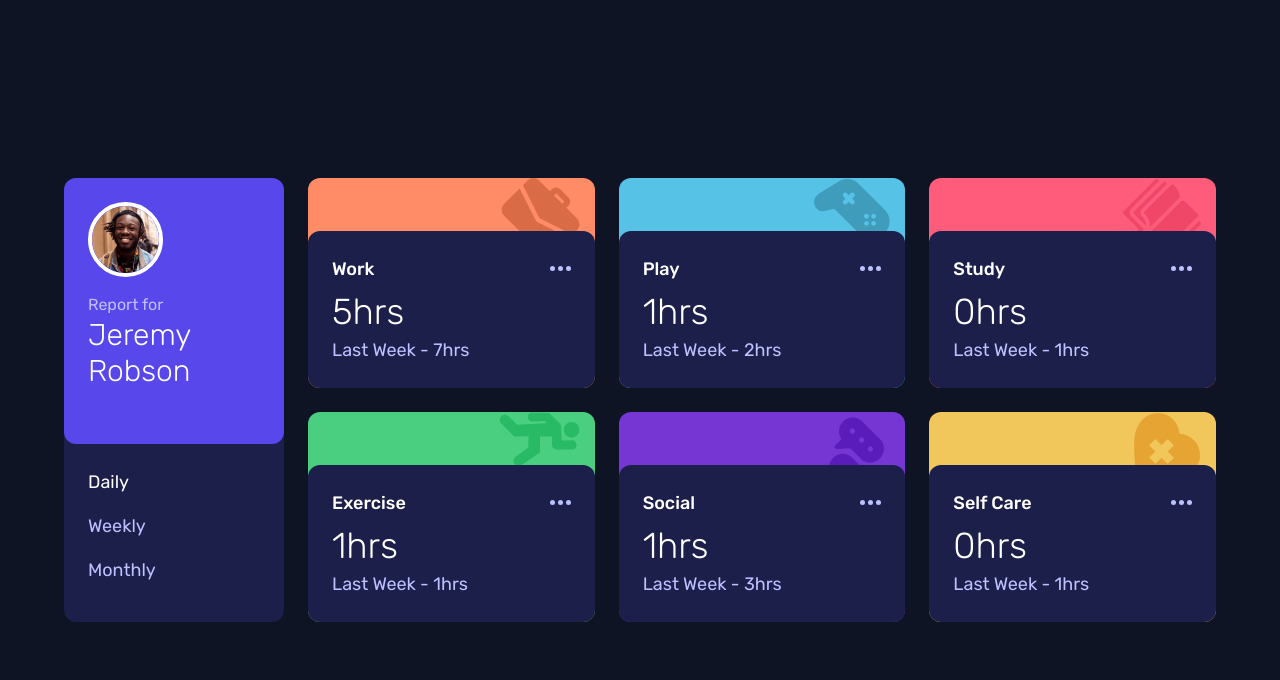
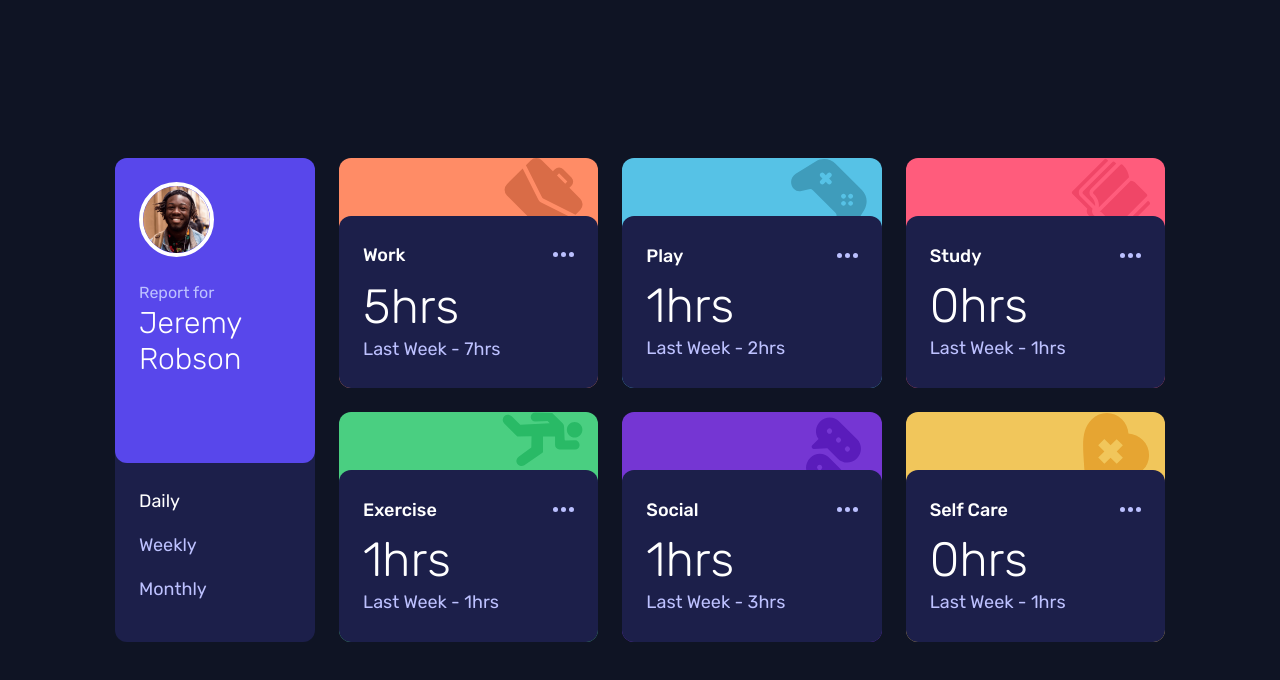
Before and after one commit to WilliamLop/time-tracking-dashboard-main, a website: page src/index.html in a window 1280 px wide. Drawn offline with Linux system fonts and the light colour scheme.

Commit message:
Styles add

```diff
--- a/src/css/personalizados.css
+++ b/src/css/personalizados.css
@@ -61,7 +61,7 @@
     .content__social,
     .content__self
     {
-        height: 210px;
+        height: 230px;
     }
 
 }
--- a/src/index.html
+++ b/src/index.html
@@ -18,13 +18,13 @@
 
   <main class="h-[100vh] relative box-border grid place-items-center">
     <!-- COTENEDOR PADRE -->
-    <div class="w-[90%] max-w-[1200px] mx-auto my-20 h-[100%] md:h-[85%] md:my-0 grid items-center">
+    <div class="w-[90%] max-w-[1050px] mx-auto my-20 h-[100%] md:h-[85%] md:my-0 grid items-center">
       <!-- CONTENEDOR -->
-      <div class="grid gap-6 md:grid-cols-[220px,1fr]">
+      <div class="grid gap-6 md:grid-cols-[150px,1fr] lg:grid-cols-[200px,1fr]">
         <!-- CONTENDOR USER -->
         <div class="bg-Darkblue rounded-xl h-[100%]">
           <!-- CONTENT USER -->
-          <div class="bg-Blue p-6 rounded-xl flex items-center gap-4 md:flex-col md:items-start md:h-[60%]">
+          <div class="bg-Blue p-6 rounded-xl flex items-center gap-4 md:flex-col md:items-start md:h-[63%] md:gap-6">
             <img src="../images/image-jeremy.png" alt="" class="w-[75px] boder-solid border-4 border-white rounded-full">
             <div class="">
               <p class="text-base text-PaleBlue">Report for</p>
@@ -50,17 +50,17 @@
           <div class="grid gap-6 md:grid-cols-3">
             <!-- CARD WORD -->
             <div class="content__work rounded-xl grid place-items-end">
-              <div class="bg-Darkblue w-full h-[70%] md:h-[75%] rounded-xl p-6 grid md:gap-2 items-center" id="workDataContainer">
+              <div class="bg-Darkblue w-full h-[70%] md:h-[75%] rounded-xl p-6 grid md:gap-3 items-center hover:bg-Desaturatedblue/95 duration-500 ease-in-out cursor-pointer" id="workDataContainer">
               </div>
             </div>
             <!-- CARD PLAY -->
             <div class="content__play rounded-xl grid place-items-end gap-6">
-              <div class="bg-Darkblue w-full h-[70%] md:h-[75%] rounded-xl p-6 grid md:gap-2 items-center" id="playDataContainer">
+              <div class="bg-Darkblue w-full h-[70%] md:h-[75%] rounded-xl p-6 grid md:gap-2 items-center hover:bg-Desaturatedblue/95 duration-500 ease-in-out cursor-pointer" id="playDataContainer">
               </div>
             </div>
             <!-- CARD STUDY -->
             <div class="content__study rounded-xl grid place-items-end gap-6">
-              <div class="bg-Darkblue w-full h-[70%] md:h-[75%] rounded-xl p-6 grid md:gap-2 items-center" id="studyDataContainer">
+              <div class="bg-Darkblue w-full h-[70%] md:h-[75%] rounded-xl p-6 grid md:gap-2 items-center hover:bg-Desaturatedblue/95 duration-500 ease-in-out cursor-pointer" id="studyDataContainer">
               </div>
             </div>
 
@@ -69,17 +69,17 @@
           <div class="grid gap-6 md:grid-cols-3">
             <!-- CARD EXCERCISE -->
             <div class="content__exercise rounded-xl grid place-items-end gap-6">
-              <div class="bg-Darkblue w-full h-[70%] md:h-[75%] rounded-xl p-6 grid md:gap-2 items-center" id="exerciseDataContainer">
+              <div class="bg-Darkblue w-full h-[70%] md:h-[75%] rounded-xl p-6 grid md:gap-2 items-center hover:bg-Desaturatedblue/95 duration-500 ease-in-out cursor-pointer" id="exerciseDataContainer">
               </div>
             </div>
             <!-- CARD SOCIAL -->
             <div class="content__social rounded-xl grid place-items-end">
-              <div class="bg-Darkblue w-full h-[70%] md:h-[75%] rounded-xl p-6 grid md:gap-2 items-center" id="socialDataContainer">
+              <div class="bg-Darkblue w-full h-[70%] md:h-[75%] rounded-xl p-6 grid md:gap-2 items-center hover:bg-Desaturatedblue/95 duration-500 ease-in-out cursor-pointer" id="socialDataContainer">
               </div>
             </div>
             <!-- CARD Self Care -->
             <div class="content__self rounded-xl grid place-items-end">
-              <div class="bg-Darkblue w-full h-[70%] md:h-[75%] rounded-xl p-6 grid md:gap-2 items-center" id="selfDataContainer">
+              <div class="bg-Darkblue w-full h-[70%] md:h-[75%] rounded-xl p-6 grid md:gap-2 items-center hover:bg-Desaturatedblue/95 duration-500 ease-in-out cursor-pointer" id="selfDataContainer">
               </div>
             </div>
           </div>
--- a/src/js/script.js
+++ b/src/js/script.js
@@ -97,12 +97,12 @@ fetch("js/data.json")
 function mostrarDatos(datos, categoria, container) {
     container.innerHTML = `
         <div class="flex justify-between items-center">
-            <h3 class="text-white font-medium">${categoria}</h3>
+            <h3 class="text-white font-medium md:text-sm lg:text-lg">${categoria}</h3>
             <img src="../images/icon-ellipsis.svg" alt="">
-            </div>
-            <div class="flex justify-between items-center md:items-start md:flex-col md:gap-1">
-            <p class="text-4xl font-light text-white">${datos.current}hrs</p>
-            <p class="text-PaleBlue">Last Week - <span>${datos.previous}hrs</span></p>
+        </div>
+        <div class="flex justify-between items-center md:items-start md:flex-col md:gap-1">
+            <p class="text-4xl font-light text-white xl:text-5xl">${datos.current}hrs</p>
+            <p class="text-PaleBlue md:text-base lg:text-lg">Last Week - <span>${datos.previous}hrs</span></p>
         </div>
     `;
 }
```
Also changed, not shown: src/css/tailwind.css.
